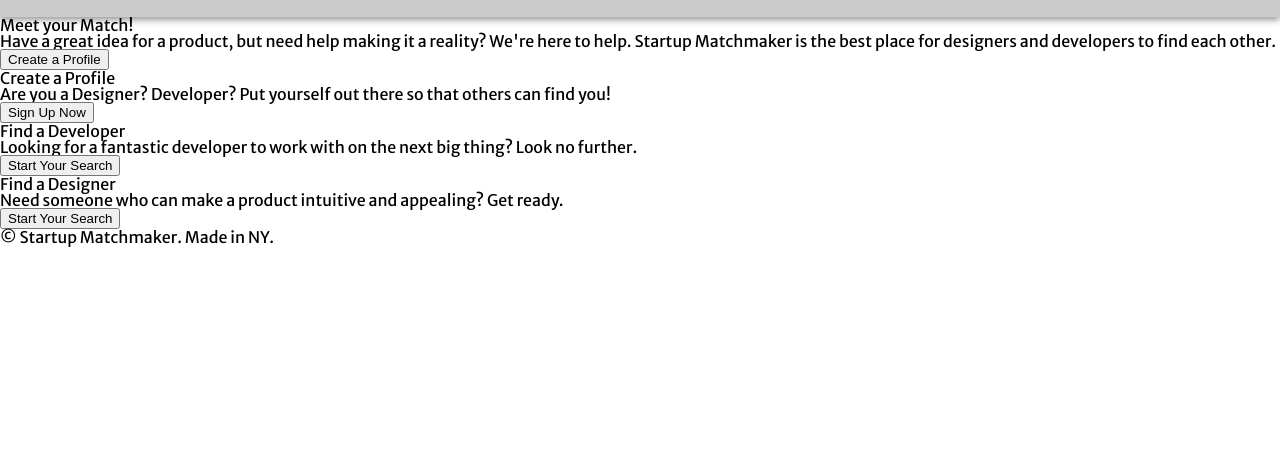
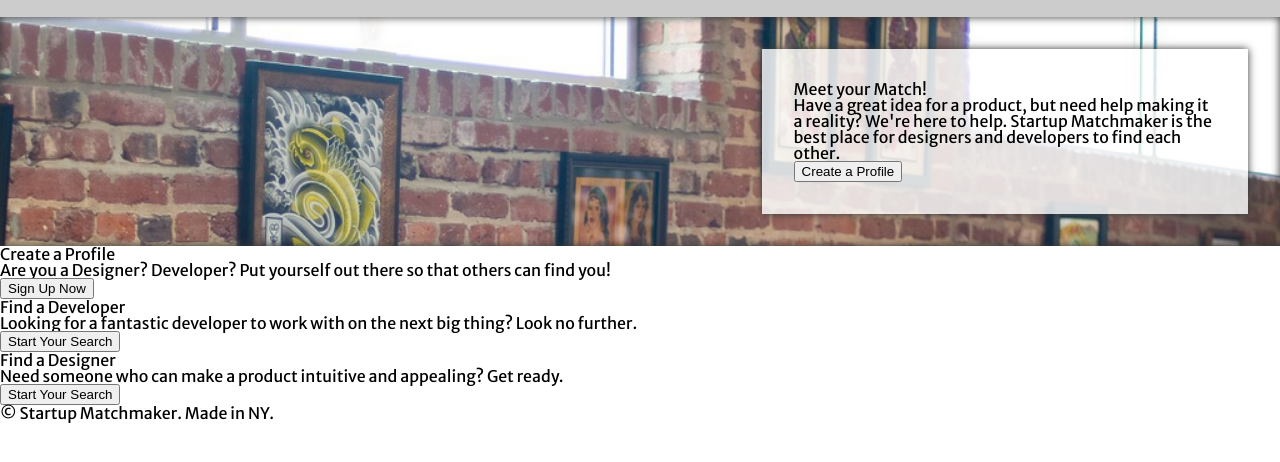
Before and after one commit to benjlevine/startup-matchmaker, a plain HTML site: page index.html in a window 1280 px wide. Shown: the part 188-650 px from the top of the page. Drawn offline with nearby package versions, Linux system fonts and the light colour scheme.

Commit message:
started main

```diff
--- a/css/style.css
+++ b/css/style.css
@@ -87,6 +87,20 @@ header h2 {
   display: none;
 }
 
+main {
+  background-image: url('../images/coworking.jpg');
+  background-size: cover;
+  padding: 2em;
+  box-shadow: 0 0 0.5em #333 inset;
+}
+
+main section {
+  float: right;
+  width: 40%;
+  background-color: rgba(255, 255, 255, 0.8);
+  box-shadow: 0 0 0.5em #333;
+  padding: 2em;
+}
 /******************************************
 /* DESKTOP
 /*******************************************/
@@ -113,7 +127,6 @@ header h2 {
   text-align: center;
   padding: 1em 0;
   background-color: #ccc;
-  box-shadow: 0 0.125em 0.25em #999;
 }
 .strikethru {
   color: #999;
--- a/index.html
+++ b/index.html
@@ -45,7 +45,7 @@
 
 		</header>
 
-		<main>
+		<main class='clearfix'>
 			<section>
 				<h1>Meet your Match!</h1>
 				<p>Have a great idea for a product, but need help making it a reality? We're here to help. Startup Matchmaker is the best place for designers and developers to find each other.</p>
```
